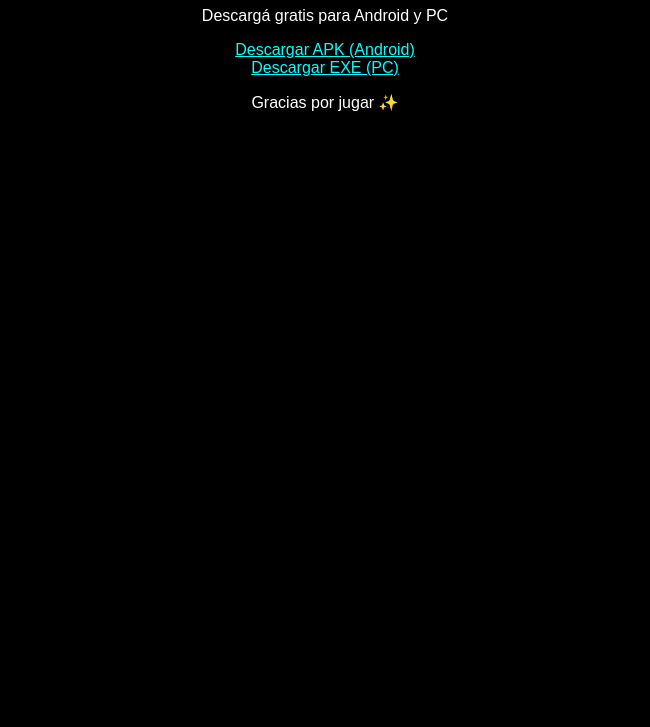
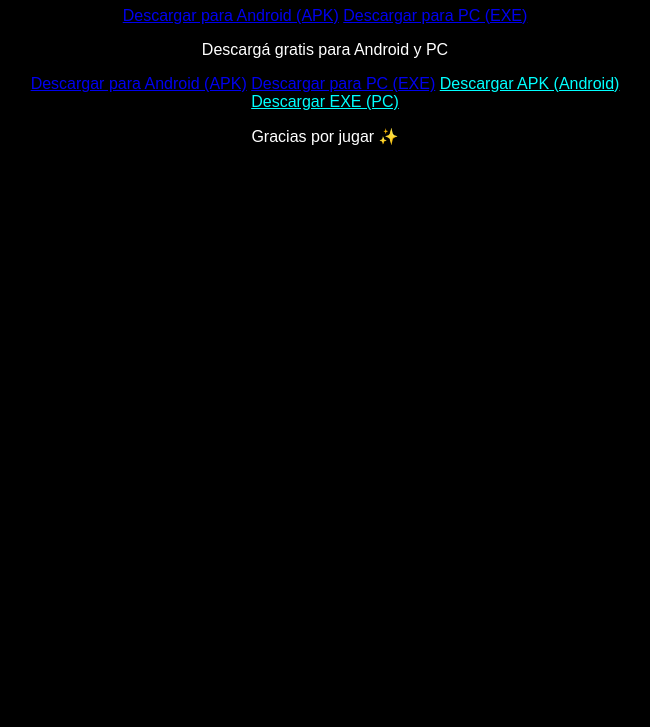
Before and after one commit to projectplaytimefase2/projectplaytime, a plain HTML site: page index.html in a window 1280 px wide. Shown: the part 73-800 px from the top of the page, without its empty margins (315-965 px from the left). Drawn offline with Linux system fonts and the light colour scheme.

Commit message:
Update index.html
actualisar pagina oficial

```diff
--- a/index.html
+++ b/index.html
@@ -5,8 +5,10 @@
   <title>Project Playtime Fase 2 Oficial</title>
 </head>
 <body style="background-color:#000; color:white; font-family:sans-serif; text-align:center;">
-  <h1>Project Playtime Fase 2 - Demo Oficial</h1>
-  <p>Descargá gratis para Android y PC</p>
+  <h1>Project Playtime Fase 2 - Demo Oficial</h1><a class="btn" href="https://LINK-DE-TU-JUEGO.apk">Descargar para Android (APK)</a>
+<a class="btn" href="https://LINK-DE-TU-JUEGO.exe">Descargar para PC (EXE)</a>
+  <p>Descargá gratis para Android y PC</p><a class="btn" href="https://LINK-DE-TU-JUEGO.apk">Descargar para Android (APK)</a>
+<a class="btn" href="https://LINK-DE-TU-JUEGO.exe">Descargar para PC (EXE)</a>
   <a href="https://link-al-apk.com" style="color:cyan;">Descargar APK (Android)</a><br>
   <a href="https://link-al-exe.com" style="color:cyan;">Descargar EXE (PC)</a>
   <p>Gracias por jugar ✨</p>
```
